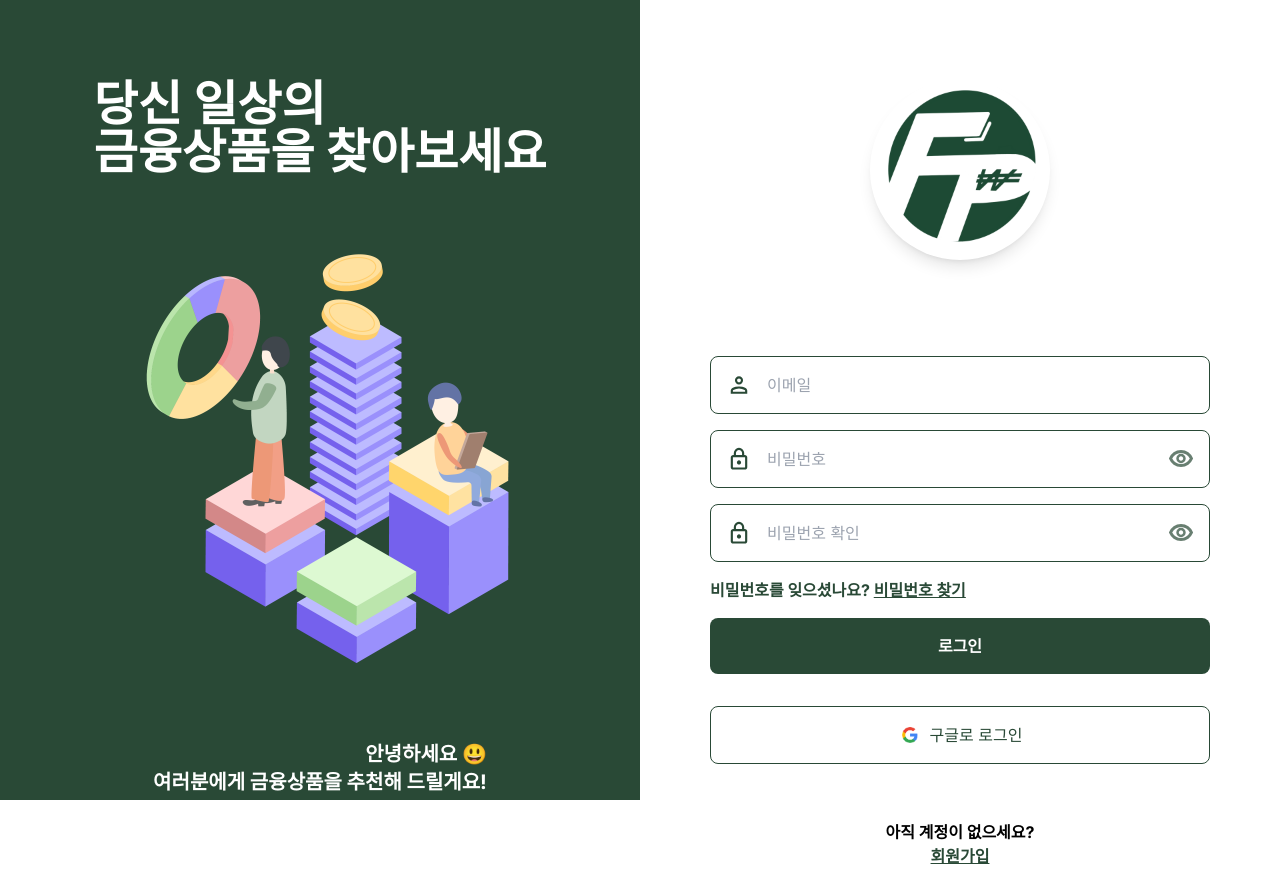
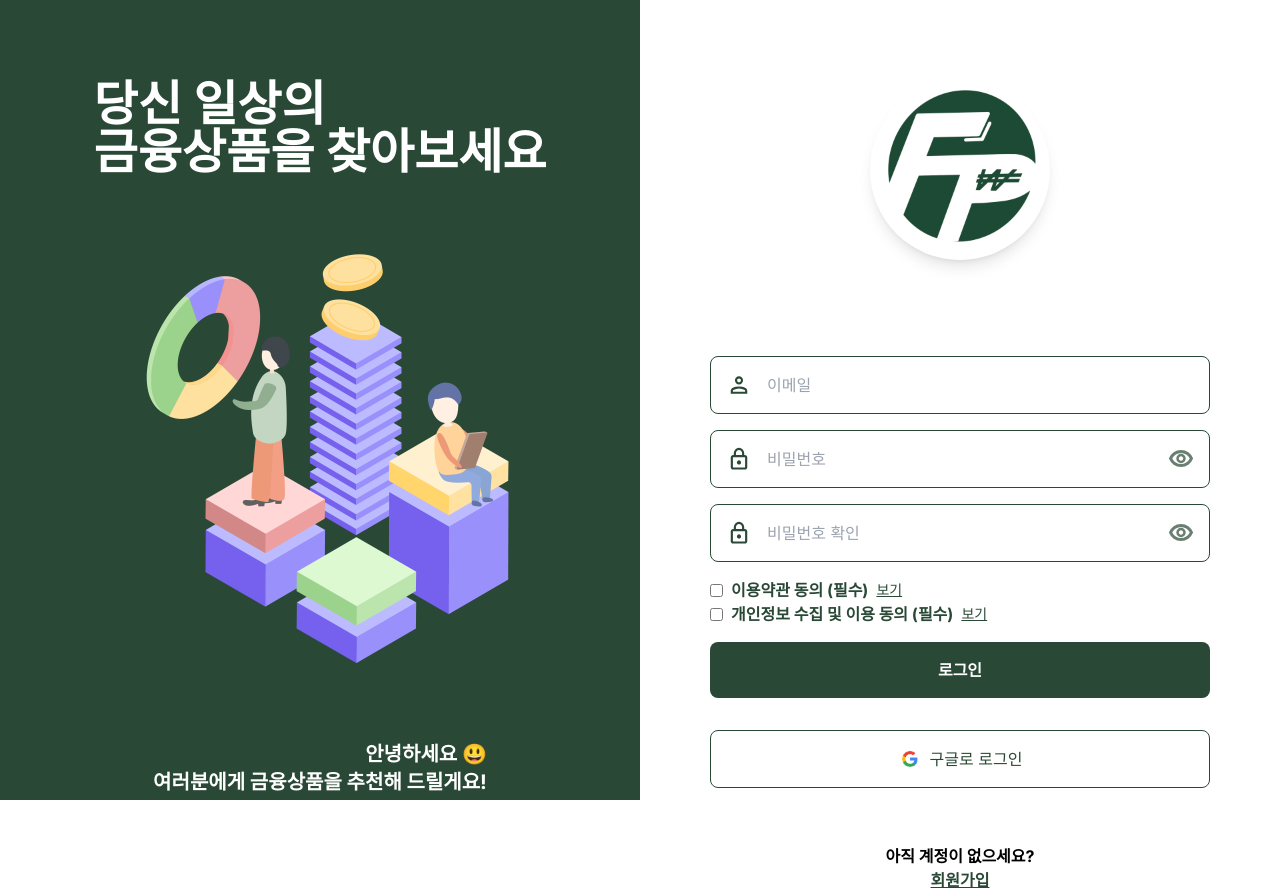
Before and after one commit to coolfin/thefp_FE, a Vue app: page /signup in a window 1280 px wide. Before the commit the page ends 868 px from the top, so only its background shows below. Built offline with nearby package versions, Linux system fonts and the light colour scheme.

Commit message:
feat: 회원가입 에러처리 및 form 구현 - api연결 제외 완성

```diff
--- a/src/views/SignupView.vue
+++ b/src/views/SignupView.vue
@@ -107,13 +107,42 @@
           </p>
 
           <div class="text-theme">
-            비밀번호를 잊으셨나요?
-            <span
-              class="underline decoration-[#294936] cursor-pointer"
-              @click="findPw"
-            >
-              비밀번호 찾기
-            </span>
+            <div class="flex items-center gap-x-2">
+              <input
+                type="checkbox"
+                class="cursor-pointer"
+                v-model="isTermChecked"
+                id="term"
+              />
+              <label class="cursor-pointer" for="term">
+                이용약관 동의 (필수)
+              </label>
+              <a
+                href="https://coolfin.notion.site/75fccd0924d54c52ae9599698efd8cc7?pvs=4"
+                target="_blank"
+                class="text-sm font-normal underline cursor-pointer hover:opacity-70 decoration-theme"
+              >
+                보기
+              </a>
+            </div>
+            <div class="flex items-center gap-x-2">
+              <input
+                type="checkbox"
+                class="cursor-pointer"
+                v-model="isPersonalChecked"
+                id="personal"
+              />
+              <label class="cursor-pointer" for="personal">
+                개인정보 수집 및 이용 동의 (필수)
+              </label>
+              <a
+                href="https://coolfin.notion.site/e552e5071f59460fa924de1f0ed26d0a?pvs=4"
+                target="_blank"
+                class="text-sm font-normal underline cursor-pointer hover:opacity-70 decoration-theme"
+              >
+                보기
+              </a>
+            </div>
           </div>
           <button type="submit" class="py-4 text-white rounded-lg bg-theme">
             로그인
@@ -155,6 +184,9 @@ const signUpPwCheck = ref("");
 const isPwVisible = ref(false);
 const isPwCheckVisible = ref(false);
 
+const isTermChecked = ref(false); // 이용약관 동의
+const isPersonalChecked = ref(false); // 개인정보 수집 및 이용 동의
+
 const errText = ref("");
 
 const handleVisible = () => {
@@ -187,6 +219,11 @@ const compareInput = () => {
     return false;
   }
 
+  if (!isTermChecked || !isPersonalChecked) {
+    errText.value = "필수 약관에 모두 동의해주세요.";
+    return false;
+  }
+
   errText.value = "";
   return true;
 };
```
